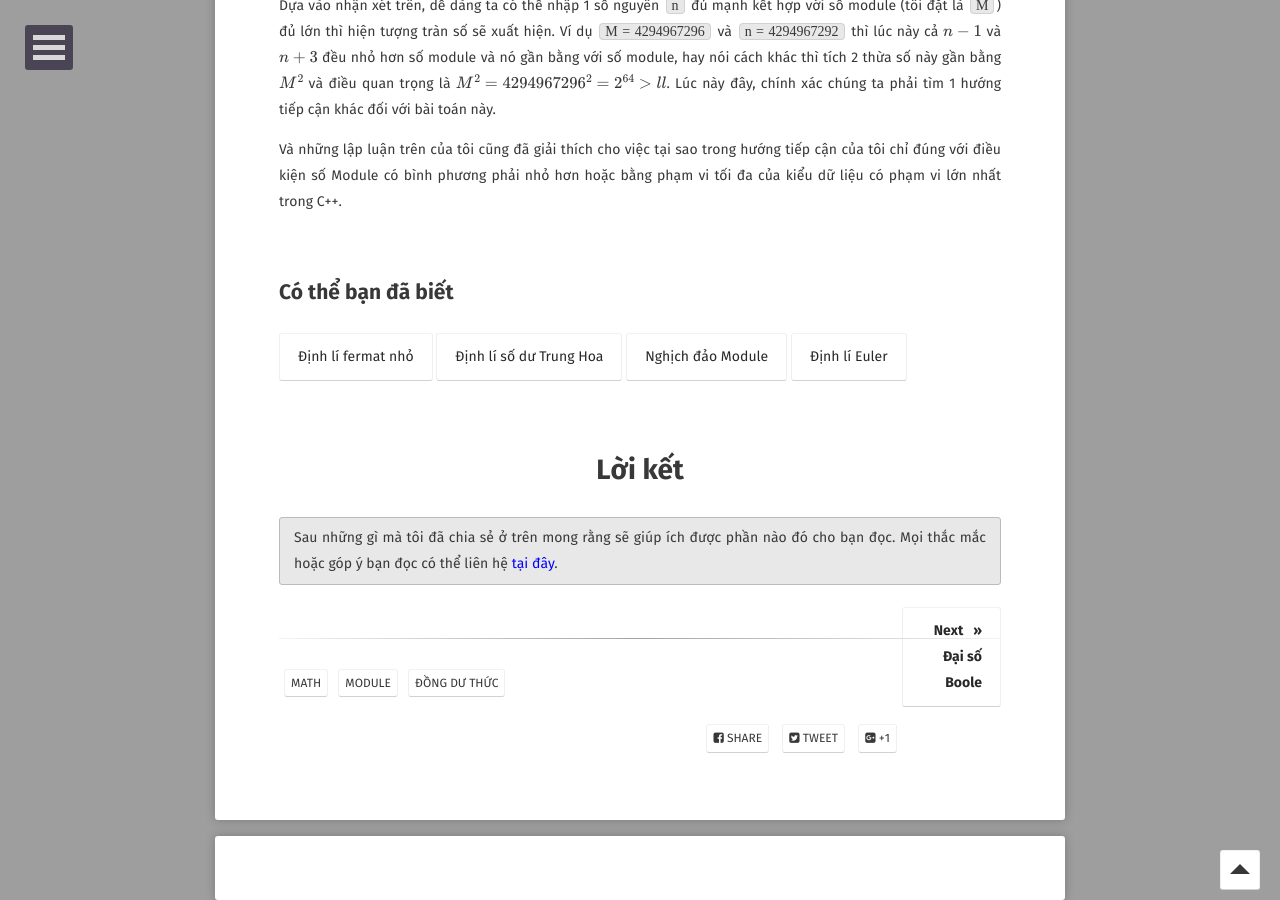
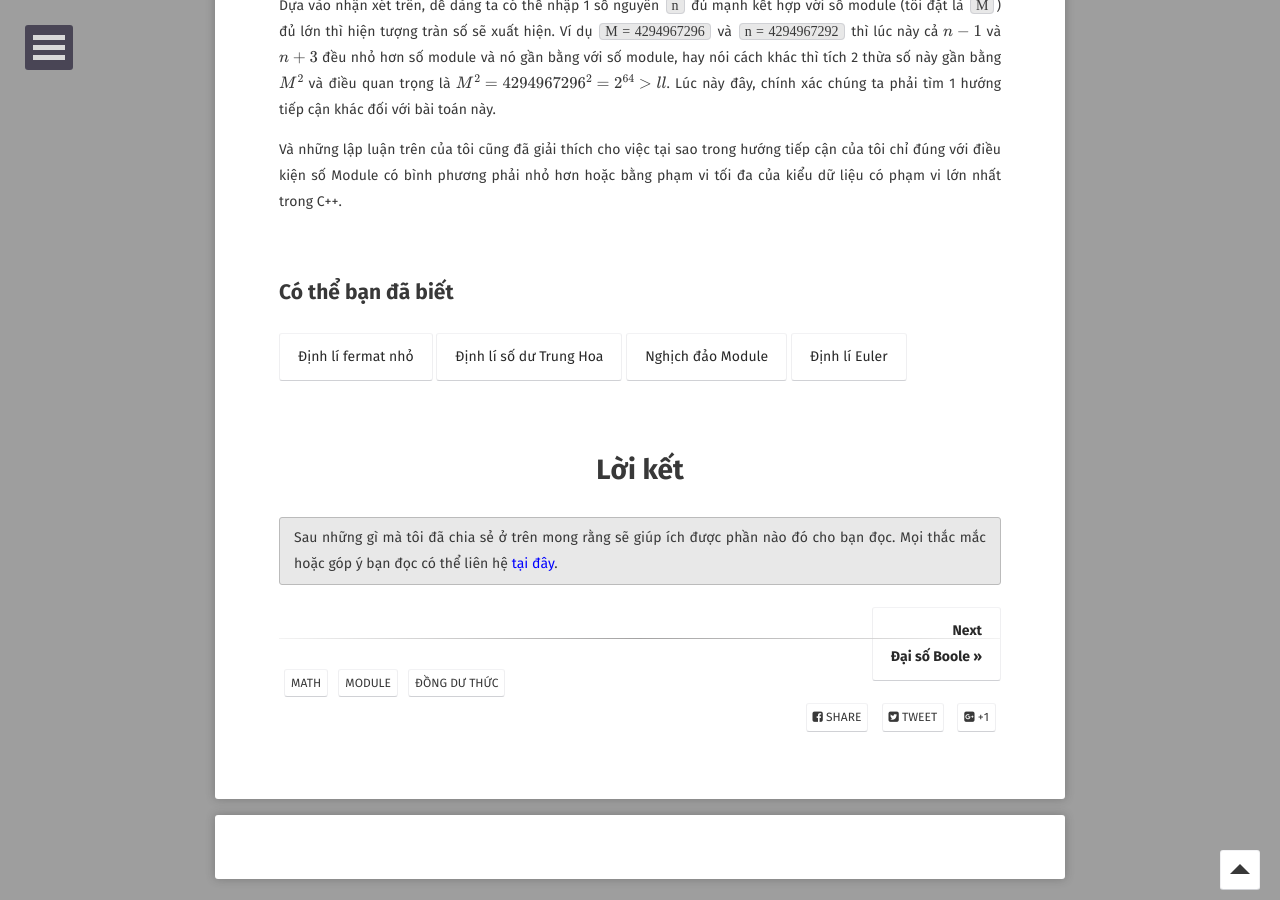
Before and after one commit to hieuhdh/deuteri, a Jekyll site: the page built from _posts/2020-10-15-[Math]-Dong-du-thuc.md, in a window 1280 px wide and 900 px high, scrolled down 3812 px. Built offline with Jekyll 4.4.1, drawn with Linux system fonts in a browser that asks for light colours; some web fonts are replaced; formulas are drawn with MathJax 3; comment, search, counter and statistics services are not loaded.

Commit message:
fix something

```diff
--- a/_posts/2020-10-15-[Math]-Dong-du-thuc.md
+++ b/_posts/2020-10-15-[Math]-Dong-du-thuc.md
@@ -230,5 +230,5 @@
 {: .notice}
 
 <h4 align="right">
-    <div style = "float: right;"><a href="https://hieuhdh.github.io/deuteri/Math-Dai-so-Boole/" class="btn" style="padding-left: 20%">Next &nbsp; &raquo; <br> Đại số Boole</a></div>
+    <div style = "float: right;"><a href="https://hieuhdh.github.io/deuteri/Math-Dai-so-Boole/" class="btn">Next<br> Đại số Boole &raquo;</a></div>
 </h4>
```
